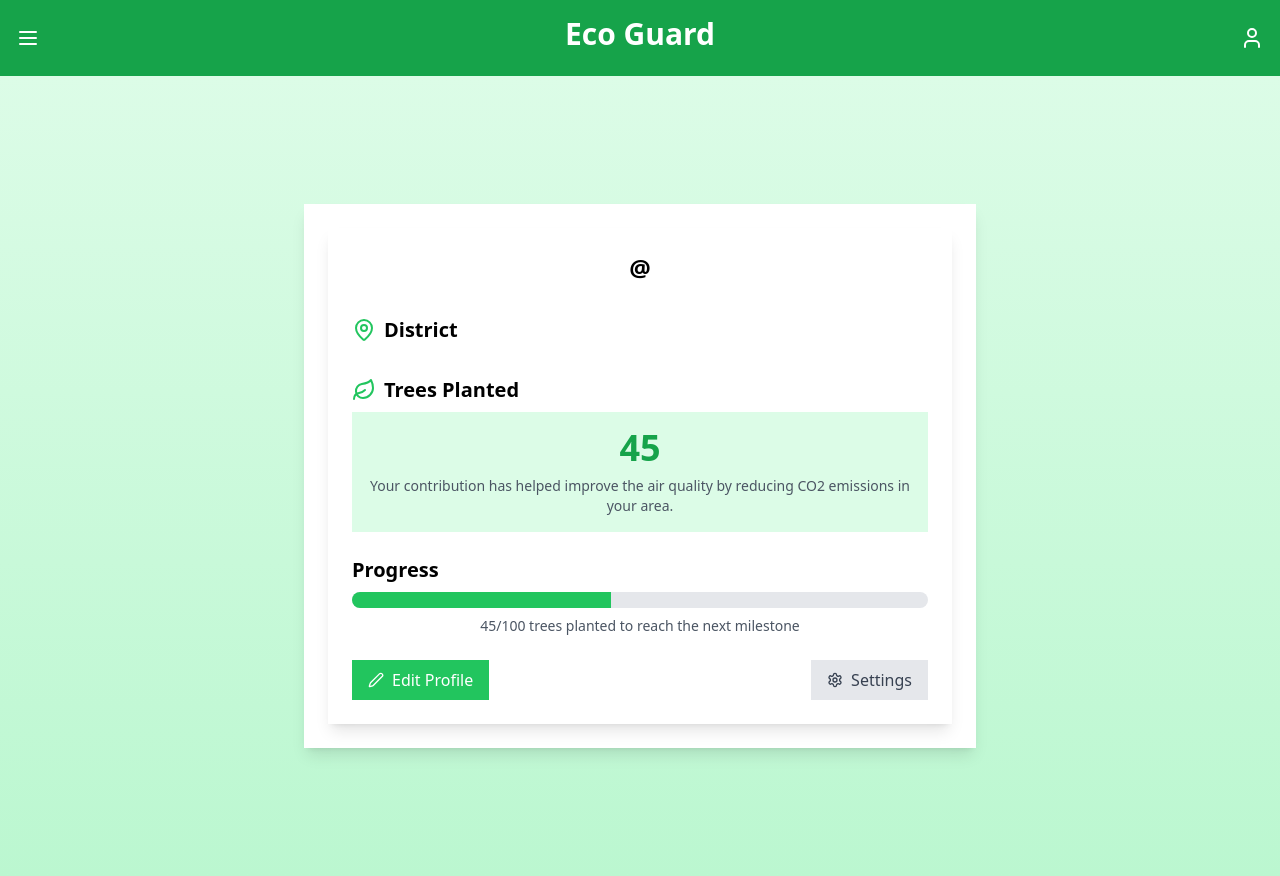
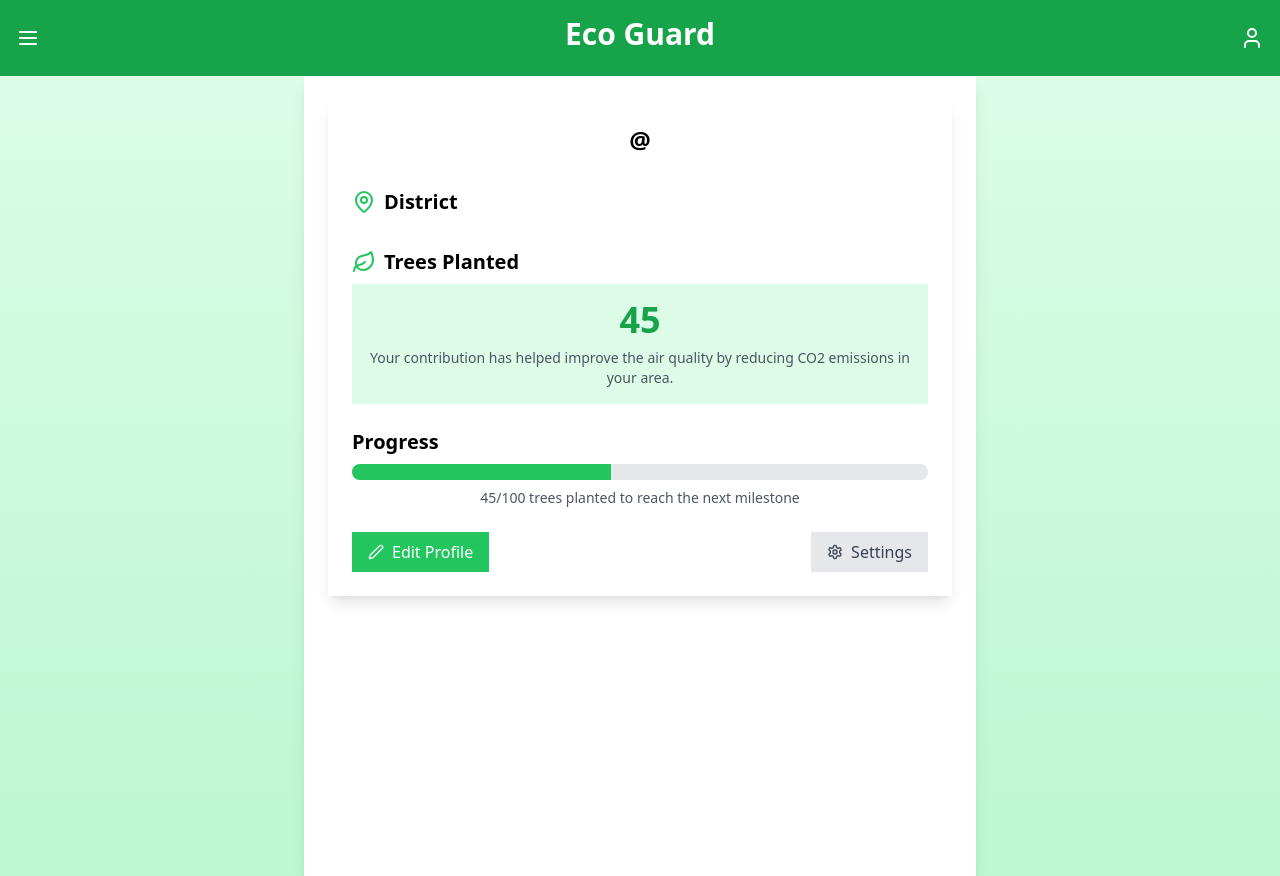
Before and after one commit to ArshKumar84/EcoGuard, a Next.js app in the folder Front-end/: page /Profile in a window 1280 px wide. Built offline with nearby package versions, Linux system fonts and the light colour scheme.

Commit message:
Update app-profile-page.jsx

```diff
--- a/Front-end/src/components/app-profile-page.jsx
+++ b/Front-end/src/components/app-profile-page.jsx
@@ -79,7 +79,7 @@
   };
 
   return (
- <div className="min-h-screen bg-gradient-to-b from-green-100 to-green-200 flex items-center justify-center">
+ <div className="min-h-screen bg-gradient-to-b from-green-100 to-green-200 flex  justify-center">
   <div className="bg-white rounded-lg shadow-lg p-6 w-full max-w-2xl">
         <div className="bg-white rounded-lg shadow-lg p-6 max-w-2xl mx-auto">
           {/* Error Message */}
```
